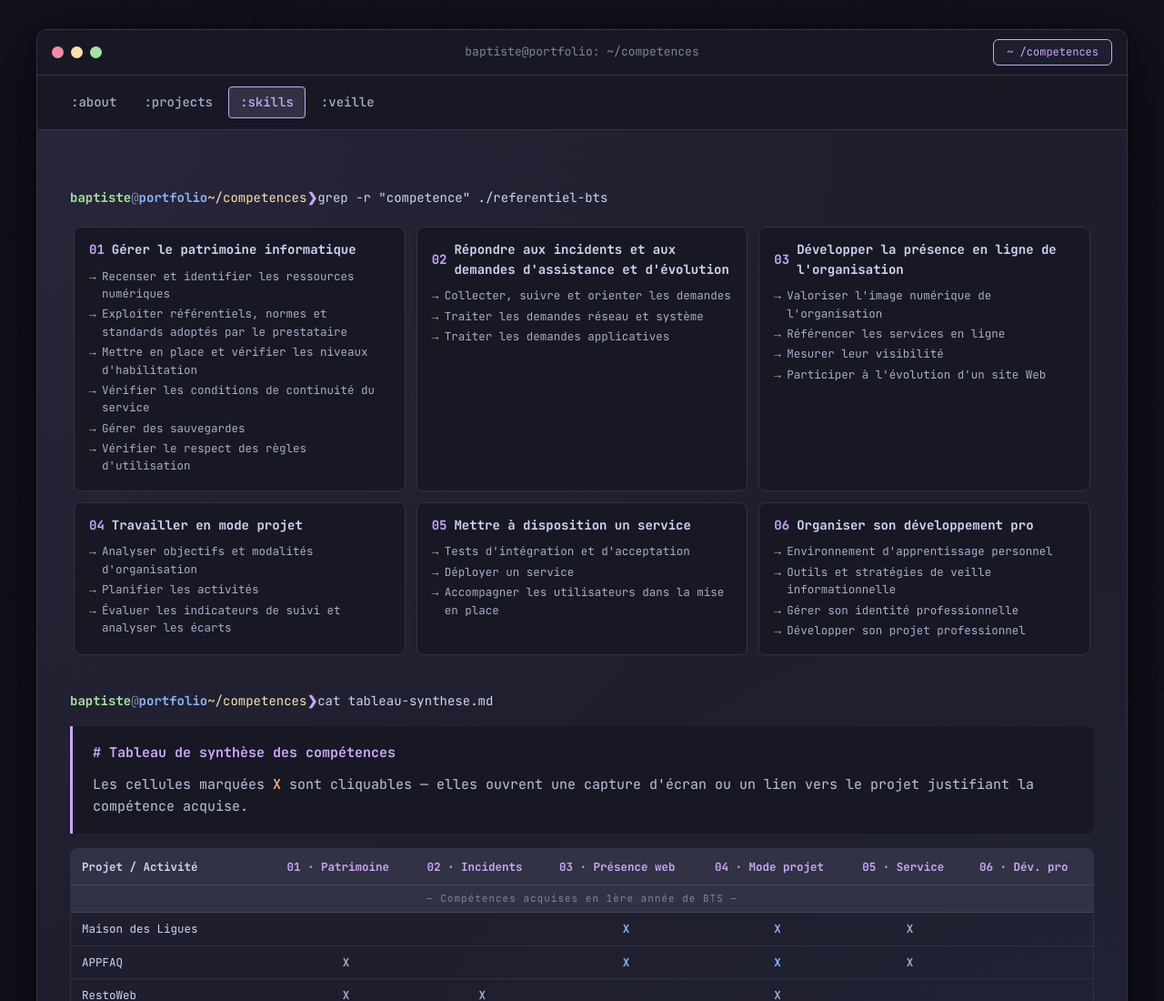
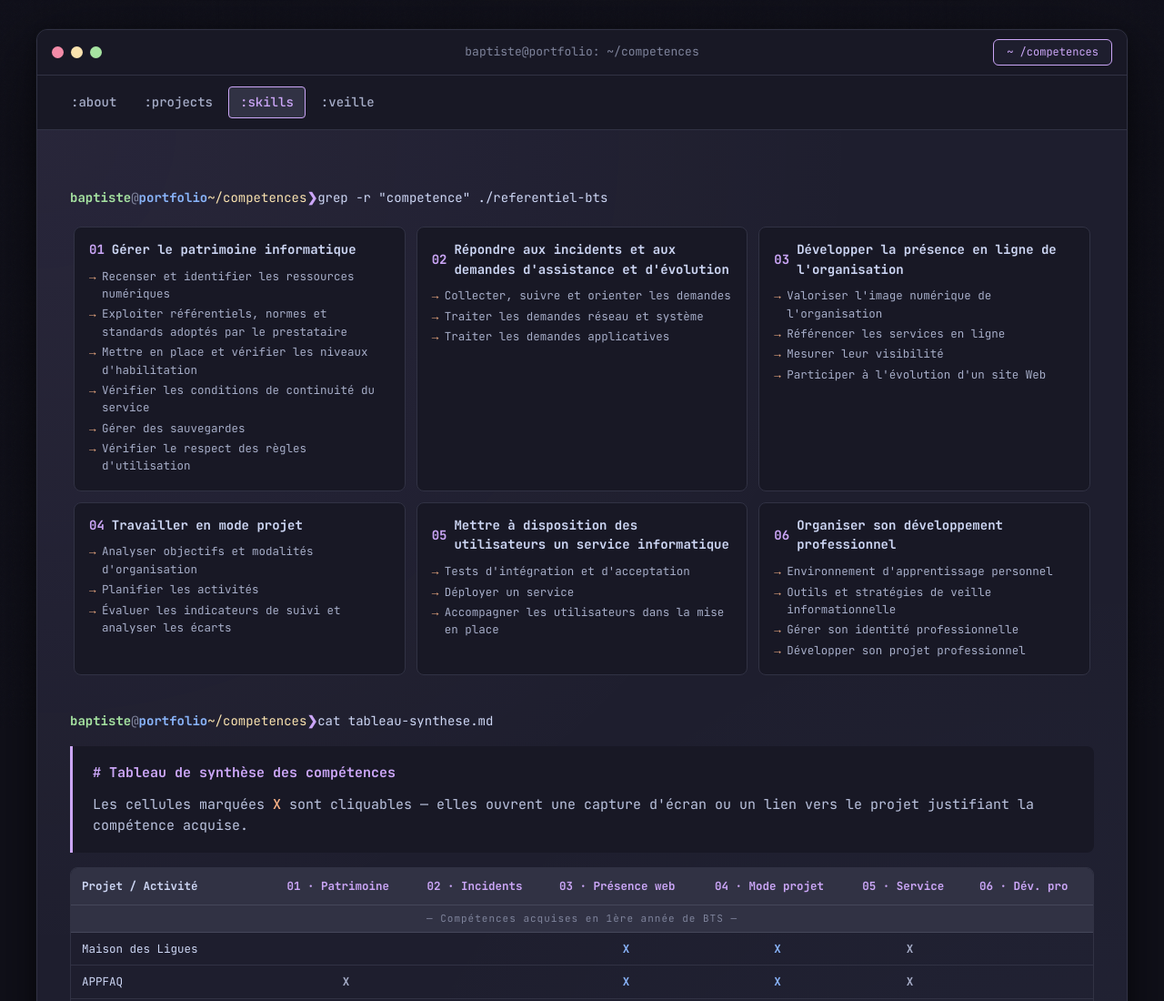
Before and after one commit to FastAze/Portfolio, a plain HTML site: page competences.html in a window 1280 px wide. Shown: the top 1100 px of the page at 91% size. Drawn offline with Linux system fonts and the light colour scheme.

Commit message:
commit  3

```diff
--- a/competences.html
+++ b/competences.html
@@ -80,7 +80,7 @@
           </article>
 
           <article class="skill-card">
-            <h3><span class="skill-num">04</span> Travailler en mode projet</h3>
+            <h3><span class="skill-num">04</span> Travailler en mode projet </h3>
             <ul>
               <li>Analyser objectifs et modalités d'organisation</li>
               <li>Planifier les activités</li>
@@ -89,7 +89,7 @@
           </article>
 
           <article class="skill-card">
-            <h3><span class="skill-num">05</span> Mettre à disposition un service</h3>
+            <h3><span class="skill-num">05</span> Mettre à disposition des utilisateurs un service informatique </h3>
             <ul>
               <li>Tests d'intégration et d'acceptation</li>
               <li>Déployer un service</li>
@@ -98,7 +98,7 @@
           </article>
 
           <article class="skill-card">
-            <h3><span class="skill-num">06</span> Organiser son développement pro</h3>
+            <h3><span class="skill-num">06</span> Organiser son développement professionnel </h3>
             <ul>
               <li>Environnement d'apprentissage personnel</li>
               <li>Outils et stratégies de veille informationnelle</li>
@@ -133,8 +133,8 @@
                 <th title="Répondre aux incidents et demandes">02 · Incidents</th>
                 <th title="Développer la présence en ligne">03 · Présence web</th>
                 <th title="Travailler en mode projet">04 · Mode projet</th>
-                <th title="Mettre à disposition un service">05 · Service</th>
-                <th title="Organiser son développement pro">06 · Dév. pro</th>
+                <th title="Mettre à disposition des utilisateurs un service informatique">05 · Service</th>
+                <th title="Organiser son développement professionnel">06 · Dév. pro</th>
               </tr>
             </thead>
             <tbody>
```
